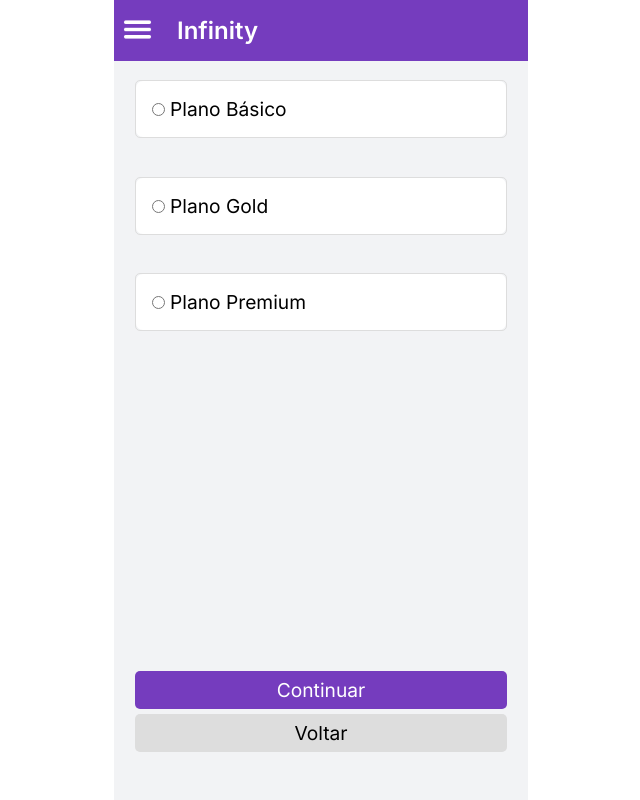
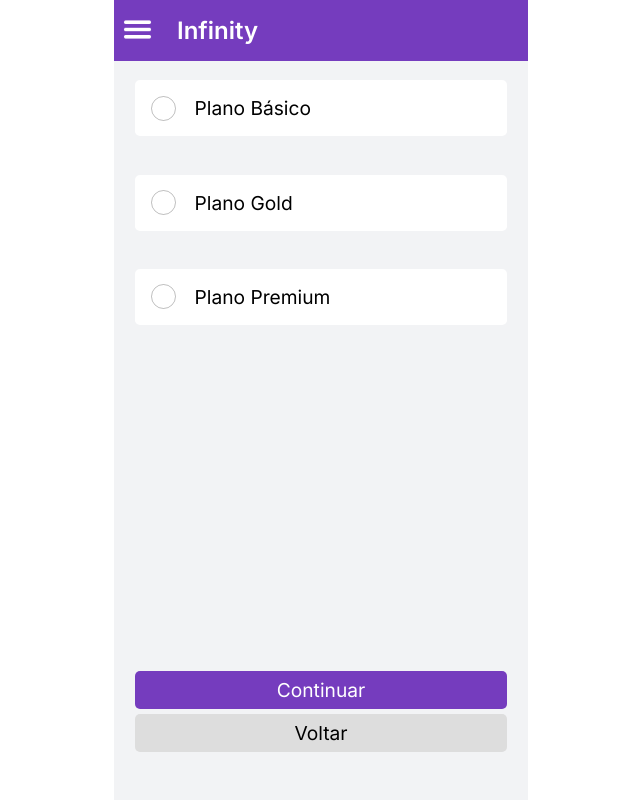
Before and after one commit to gabrielrmodesto/infinityScreens, a Next.js app: page / in a window 1280 px wide. Shown: the whole page, without its empty margins (319-959 px from the left). Built offline with nearby package versions, Linux system fonts and the light colour scheme.

Commit message:
Radio button customize

```diff
--- a/src/components/CollapseCard.tsx
+++ b/src/components/CollapseCard.tsx
@@ -1,4 +1,4 @@
-import React from 'react';
+import React, { ChangeEvent, useState } from 'react';
 import styles from '../styles/components/CollapseCard.module.css';
 
 interface PropsCollapse {
@@ -20,15 +20,14 @@ const CollapseCard: React.FC<PropsCollapse> = (collapseProps) => {
 					htmlFor={`${collapseProps.idCollapse}-collapsible`}
 					className={styles.lblToggle}
 				>
-					<input
-						type="radio"
-						className="radioButton"
-						name={`${collapseProps.idCollapse}-collapsible-radio`}
-						id={`${collapseProps.idCollapse}-collapsible-radio`}
-					/>
-					<label
-						htmlFor={`${collapseProps.idCollapse}-collapsible-radio`}
-					></label>
+					<label htmlFor={`${collapseProps.idCollapse}-collapsible-radio`} className={styles.labelContainerCheck}>
+						<input
+							type="radio"
+							name={`${collapseProps.idCollapse}-collapsible-radio`}
+							id={`${collapseProps.idCollapse}-collapsible-radio`}
+						/>
+						<span className={styles.checkmark}></span>
+					</label>
 					&nbsp;{collapseProps.collapseTitle}
 				</label>
 				<div className={styles.collapsibleContent}>
--- a/src/pages/personalizar.tsx
+++ b/src/pages/personalizar.tsx
@@ -36,13 +36,13 @@ const Personalizar: React.FC = () => {
 						</section>
 					))}
 				</div>
+				<small>Selecione ao menos um benefício para prosseguir</small>
 				{value > 0 && (
 					<span>
 						<strong>Valor Parcial: </strong>R$ {value},00
 					</span>
 				)}
 			</main>
-
 			<footer>
 				<Buttons nextScreen="/como_pagar" back="/" textButton="Continuar" />
 			</footer>
--- a/src/styles/components/CollapseCard.module.css
+++ b/src/styles/components/CollapseCard.module.css
@@ -10,7 +10,7 @@
 .wrapCollabsible {
 	margin: 1.2rem 0;
 	width: 90%;
-	border: 1px solid var(--gray);
+	background-color: var(--white);
 	border-radius: 5px;
 }
 .lblToggle {
@@ -62,3 +62,49 @@
 	font-size: 1.2em;
 	margin: 0.5em 0;
 }
+.labelContainerCheck{
+	display: block;
+  position: relative;
+  padding-left: 35px;
+  cursor: pointer;
+  font-size: 22px;
+  -webkit-user-select: none;
+  -moz-user-select: none;
+  -ms-user-select: none;
+  user-select: none;
+}
+.labelContainerCheck input{
+	position: absolute;
+	opacity: 0;
+	cursor: pointer;
+	height: 0;
+	width: 0;
+}
+.checkmark{
+	position: absolute;
+	height: 25px;
+	width: 25px;
+	border-radius: 50%;
+	border: 1px solid var(--shadow);
+}
+.labelContainerCheck input:checked ~ .checkmark{
+	background-color: var(--purple);
+}
+.checkmark:after{
+	content: "";
+	position: absolute;
+	display: none;
+}
+.labelContainerCheck input:checked ~ .checkmark:after{
+	display: block;
+}
+.labelContainerCheck .checkmark:after{
+	-webkit-transform: rotate(45deg);
+  -ms-transform: rotate(45deg);
+  transform: rotate(45deg);
+}
+.collapsibleContainer label{
+	display: grid;
+	grid-template-columns: 2em 8em;
+	align-items: center;
+}
--- a/src/styles/pages/Personalizar.module.css
+++ b/src/styles/pages/Personalizar.module.css
@@ -25,3 +25,8 @@
 	margin-left: 2em;
 	font-size: 1.5em;
 }
+.checksContainer small{
+	margin-left: 4em;
+	color: var(--black);
+	text-decoration: underline;
+}
```
